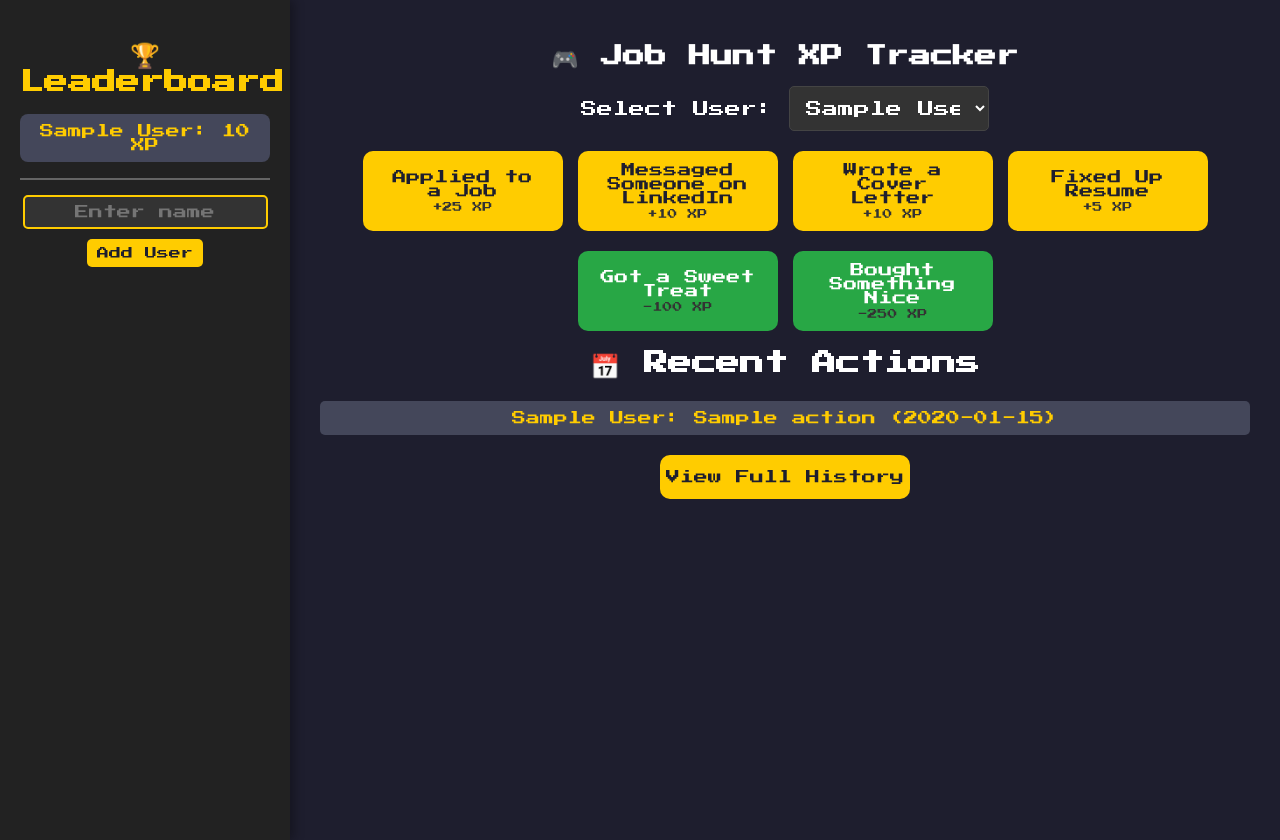
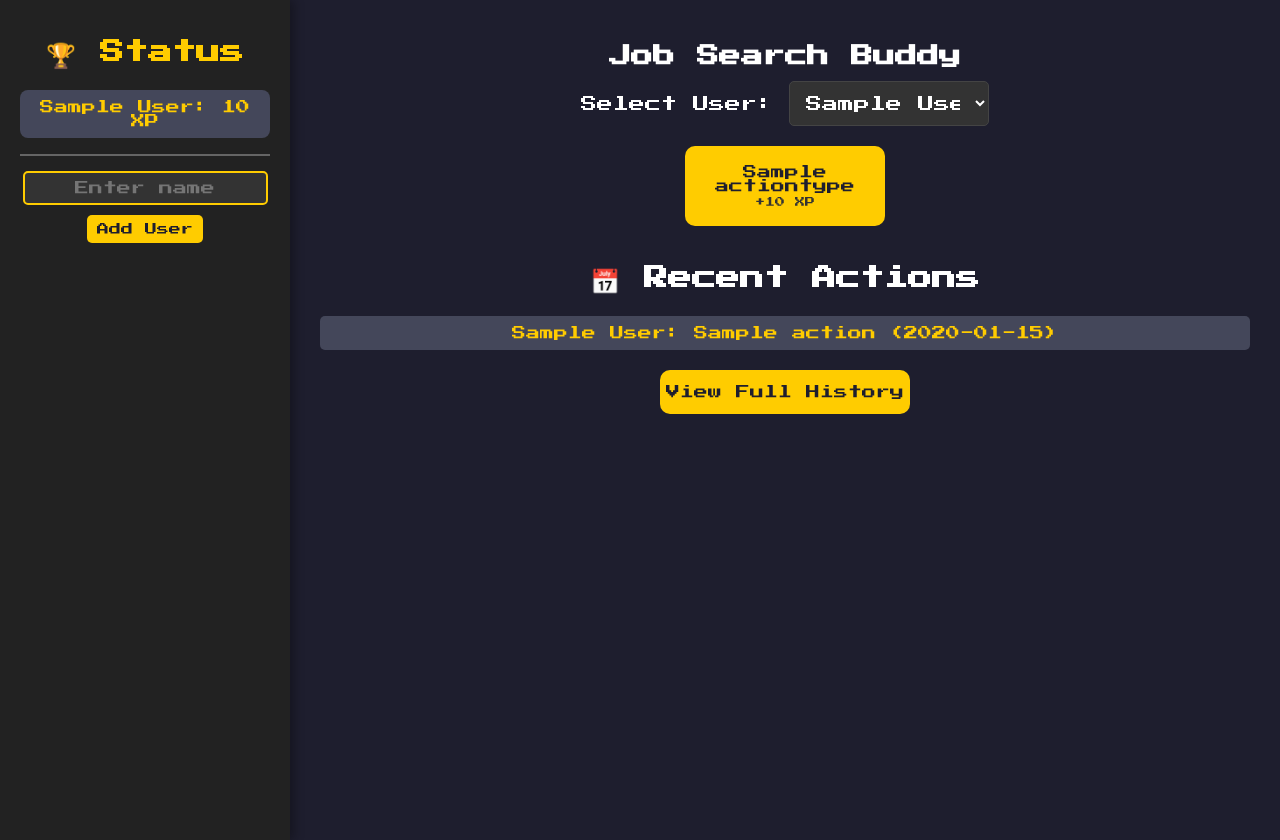
Before and after one commit to chanpham97/job-treats, a Node server app: page / in a window 1280 px wide. Run offline with Node 20, Linux system fonts and the light colour scheme; tables that the repository leaves empty hold one stand-in row (values such as "Sample post"); some libraries are stand-ins or nearby versions.

Commit message:
refactored code to pull action types from action types collection

```diff
--- a/index.js
+++ b/index.js
@@ -28,11 +28,17 @@ app.use((req, res, next) => {
 })
 
 const actionSchema = new Schema({
+    actionType: { type: Schema.Types.ObjectId, ref: 'ActionType', required: true },
     name: { type: String, required: true },
     user: { type: Schema.Types.ObjectId, ref: 'User', required: true },
     points: { type: Number, default: 0 },
     date: { type: Date, default: Date.now },
     formattedDate: { type: String }
+});
+
+const actionTypeSchema = new Schema({
+    name: { type: String, required: true },
+    points: { type: Number, default: 0 }
 });
 
 const userSchema = new Schema({
@@ -41,11 +47,19 @@ const userSchema = new Schema({
 
 const User = model('User', userSchema);
 const Action = model('Action', actionSchema);
+const ActionType = model('ActionType', actionTypeSchema)
 
 function formatDate(date) {
-    const month = (date.getMonth() + 1).toString().padStart(2, "0");
-    const day = date.getDate().toString().padStart(2, "0");
-    const year = date.getFullYear().toString().slice(-2);
+    // Check if date is a string and parse it
+    if (typeof date === 'string') {
+        date = new Date(date);
+    }
+    // Use UTC methods to avoid timezone issues
+    const month = (date.getUTCMonth() + 1).toString().padStart(2, "0");
+    const day = date.getUTCDate().toString().padStart(2, "0");
+    const year = date.getUTCFullYear().toString().slice(-2);
+
+    console.log(date, `${month}/${day}/${year}`)
     return `${month}/${day}/${year}`;
 }
 
@@ -72,7 +86,11 @@ async function getUsersWithPoints() {
 app.get("/", async function (req, res) {
     const data = {
         users: await getUsersWithPoints(),
-        actions: await Action.find().sort({ date: -1 }).limit(8).populate("user")
+        actionTypes: await ActionType.find(),
+        actions: await Action.find()
+        .sort({ date: -1 })
+        .limit(8)
+        .populate("user")
     }
     res.render("scoreboard.ejs", data)
 })
@@ -99,13 +117,15 @@ app.get("/actions", async function (req, res) {
 })
 
 app.post("/action/add", async function (req, res) {
-    console.log(`Posting ${req.body.name} for ${req.body.user}`)
     let actionDate = req.body.date ? new Date(req.body.date) : new Date();
+    console.log(`Posting ${req.body.name} for ${req.body.user} on ${actionDate}`)
+
     const user = await User.findOne({ name: req.body.user })
 
     const newAction = new Action({
         name: req.body.name,
         user: user._id,
+        actionType: req.body.actionType,
         points: Number(req.body.points),
         date: actionDate,
         formattedDate: formatDate(actionDate)
@@ -137,7 +157,7 @@ app.delete('/action/delete/:id', async (req, res) => {
 app.get("/history", async function (req, res) {
     const data = {
         users: await User.find(),
-        actionTypes: ["Applied to a Job", "Messaged Someone on LinkedIn", "Wrote a Cover Letter", "Fixed Up Resume"],
+        actionTypes: await ActionType.find(),
         actions: await Action.find().sort({ date: -1 }).limit(8).populate("user")
     }
     res.render("history.ejs", data)
--- a/public/script.js
+++ b/public/script.js
@@ -30,32 +30,37 @@ addUserBtn.addEventListener("click", () => {
     postUser()
 })
 
+// Posting action flow
 function missingPoints(points) {
     if (points > 0) return 0
 
     const userScore = document.getElementById(`score-${userSelect.value}`).textContent
     const netPoints = Number(userScore) + points
-    console.log(netPoints)
     return netPoints > 0 ? 0 : Math.abs(netPoints)
 }
 
-async function postAction(points, action) {
+async function postAction(id, action, points) {
+    console.log(`Posting ${action} for ${points}`)
     if (missingPoints(points) > 0) {
         showNotEnoughPointsModal(`You need ${missingPoints(points)} more points for selected reward.`);
         return;
     }
 
     try {
+        const actionData = {
+            "user": userSelect.value,
+            "actionType": id,
+            "name": action,
+            "points": points
+        }
+
+        console.log(actionData)
         const response = await fetch("/action/add", {
             method: "POST",
             headers: {
                 "Content-Type": "application/json"
             },
-            body: JSON.stringify({
-                "name": action,
-                "user": userSelect.value,
-                "points": points
-            })
+            body: JSON.stringify(actionData)
         });
         if (!response.ok) {
             throw new Error(`Response status: ${response.status}`);
@@ -90,30 +95,14 @@ document.getElementById('popupBtn').addEventListener('click', function () {
 });
 
 // Event listeners for each action button
-document.getElementById("applyBtn").addEventListener("click", function () {
-    postAction(25, "Applied to a Job");
+const actionButtons = document.getElementsByClassName("action-type")
+for(let i = 0; i < actionButtons.length; i++){
+    let actionButton = actionButtons[i]
+    actionButton.addEventListener("click", function () {
+        console.log(`${actionButton.dataset.name} button clicked`)
+        postAction(actionButton.id, actionButton.dataset.name, parseInt(actionButton.dataset.points));
     });
-
-document.getElementById("linkedinBtn").addEventListener("click", function () {
-    postAction(10, "Reached Out on LinkedIn");
-});
-
-document.getElementById("coverLetterBtn").addEventListener("click", function () {
-    postAction(10, "Wrote a Cover Letter");
-});
-
-document.getElementById("resumeBtn").addEventListener("click", function () {
-    postAction(5, "Fixed Up Resume");
-});
-
-// Spending points functions
-document.getElementById("sweetTreatBtn").addEventListener("click", function () {
-    postAction(-100, "Got a sweet treat")
-});
-
-document.getElementById("buySomethingBtn").addEventListener("click", function () {
-    postAction(-250, "Bought something nice")
-});
+}
 
 /*
     // Track if 100 point pop-up has been shown for each user
@@ -162,33 +151,5 @@ function showPopup(message, dollarAmount) {
             popupShown[user][250] = true;
         }
     }
-
-
-    function subtractPoints(points, action) {
-        const user = userSelect.value;
-
-        if (scores[user] >= points) {
-            scores[user] -= points; // Deduct points
-
-            // Reset flags based on next message to be shown
-            if (scores[user] < 250) {
-                popupShown[user][250] = false
-            }
-            if (scores[user] < 100) {
-                popupShown[user][100] = false
-            }
-
-            updateScoreboard();
-
-            // Add to history list
-            const listItem = document.createElement("li");
-            listItem.textContent = `${user}: ${action} (${getCurrentDate()})`;
-            historyList.prepend(listItem);
-        } else {
-            const missingPoints = points - scores[user]
-            showNotEnoughPointsModal(`You need ${missingPoints} more points for selected reward.`);
-        }
-    }
-
 });
 */
--- a/public/style.css
+++ b/public/style.css
@@ -81,7 +81,7 @@ h1 {
     margin-bottom: 20px;
 }
 
-.game-button {
+.earn-button {
     font-family: 'Press Start 2P', cursive;
     font-size: 14px;
     background: #ffcc00;
@@ -106,7 +106,7 @@ h1 {
     margin-top: 4px;
 }
 
-.game-button:hover {
+.earn-button:hover {
     transform: scale(1.1);
     box-shadow: 0 5px 15px rgba(255, 204, 0, 0.5);
 }
@@ -137,7 +137,7 @@ li {
         flex-direction: column;
         align-items: center;
     }
-    .game-button {
+    .earn-button {
         width: 90%;
         height: auto;
     }
--- a/views/scoreboard.ejs
+++ b/views/scoreboard.ejs
@@ -12,7 +12,7 @@
     <div class="wrapper">
         <!-- Sidebar Scoreboard -->
         <aside class="scoreboard">
-            <h2>🏆 Leaderboard</h2>
+            <h2>🏆 Status</h2>
             <ul id="scoreList">
                 <% for (let i = 0; i < users.length; i++){ %>
                 <li data-user="<%= users[i].name %>">
@@ -30,7 +30,7 @@
 
         <!-- Main Content -->
         <main class="content">
-            <h1>🎮 Job Hunt XP Tracker</h1>
+            <h1>Job Search Buddy</h1>
 
             <!-- User Selector -->
             <div class="user-selector">
@@ -44,34 +44,28 @@
 
             <!-- Action Buttons -->
             <div class="buttons">
-                <button id="applyBtn" class="game-button">
-                    Applied to a Job
-                    <span class="point-value">+25 XP</span>
-                </button>
-                <button id="linkedinBtn" class="game-button">
-                    Messaged Someone on LinkedIn
-                    <span class="point-value">+10 XP</span>
-                </button>
-                <button id="coverLetterBtn" class="game-button">
-                    Wrote a Cover Letter
-                    <span class="point-value">+10 XP</span>
-                </button>
-                <button id="resumeBtn" class="game-button">
-                    Fixed Up Resume
-                    <span class="point-value">+5 XP</span>
-                </button>
+                <% actionTypes.filter(actionType => actionType.points > 0).forEach(actionType => { %>
+                    <button id="<%= actionType._id %>"
+                        class="earn-button action-type"
+                        data-name="<%= actionType.name %>"
+                        data-points="<%= actionType.points %>">
+                        <%= actionType.name %>
+                        <span class="point-value">+<%= actionType.points %> XP</span>
+                    </button>
+                <% }) %>
             </div>
 
             <!-- Spending Points Buttons -->
             <div class="spend-buttons">
-                <button id="sweetTreatBtn" class="spend-button">
-                    Got a Sweet Treat
-                    <span class="point-value">-100 XP</span>
-                </button>
-                <button id="buySomethingBtn" class="spend-button">
-                    Bought Something Nice
-                    <span class="point-value">-250 XP</span>
-                </button>
+                <% actionTypes.filter(actionType => actionType.points < 0).forEach(actionType => { %>
+                    <button id="<%= actionType._id %>"
+                        class="spend-button action-type"
+                        data-name="<%= actionType.name %>"
+                        data-points="<%= actionType.points %>">
+                        <%= actionType.name %>
+                        <span class="point-value"><%= actionType.points %> XP</span>
+                    </button>
+                <% }) %>
             </div>
 
             <!-- History -->
```
Also changed, not shown: public/history.js (+19 -17 lines), views/history.ejs (+10 -5 lines). Lines whose indentation alone changed are shown as unchanged.
